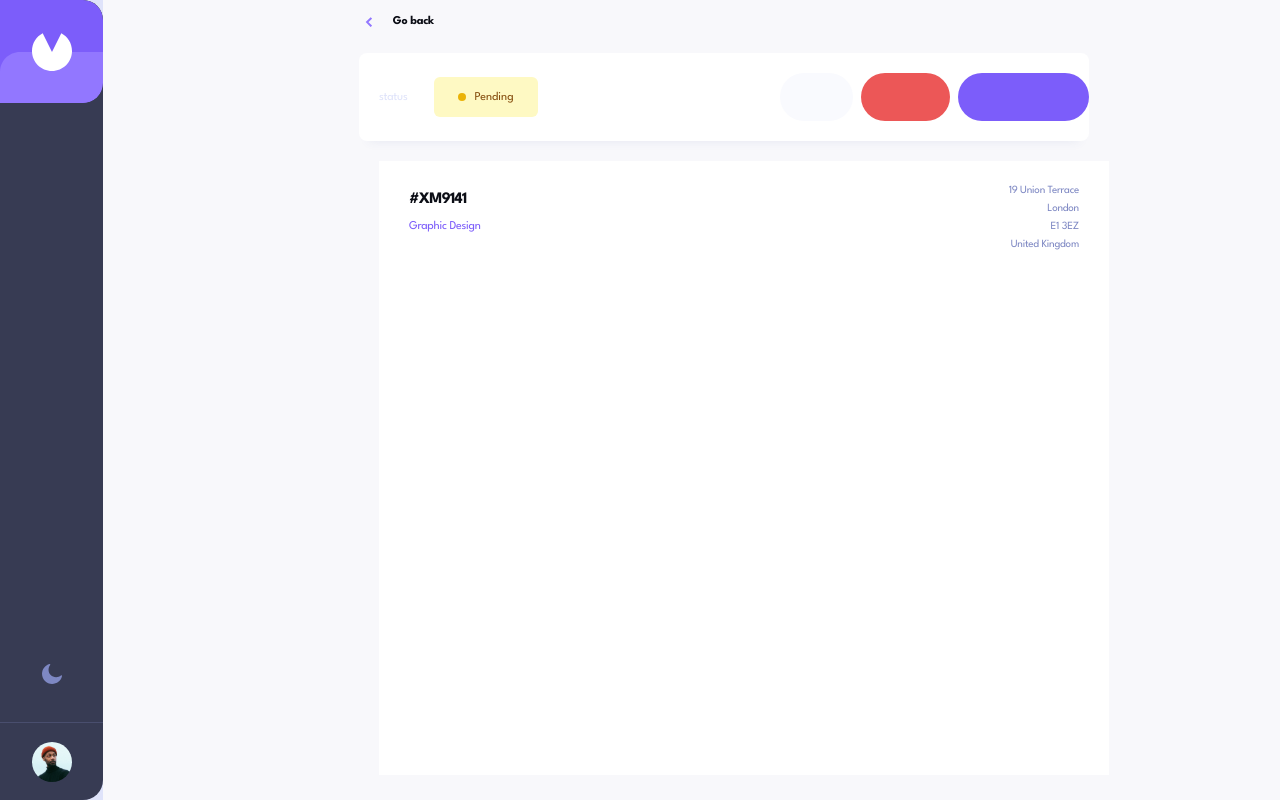
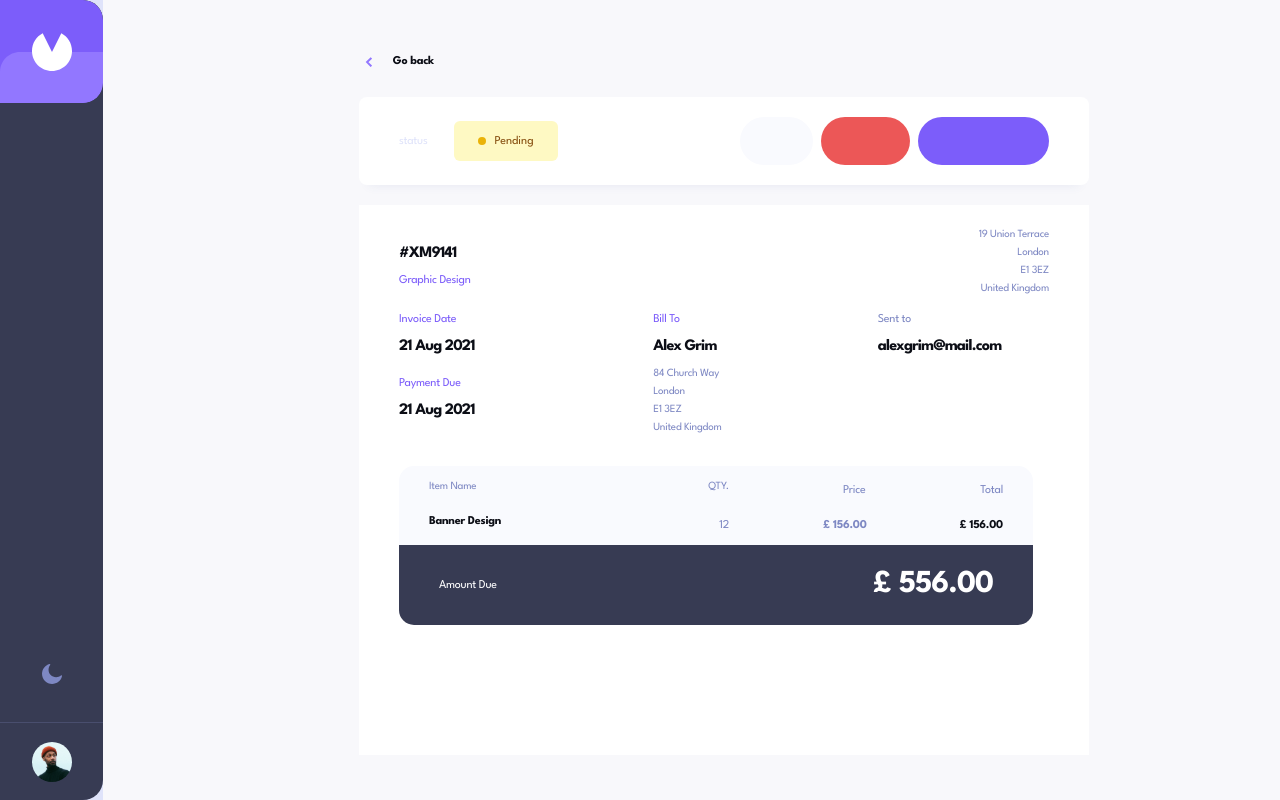
Before and after one commit to Nicocurtis16/FRONTEND-SPECIALIZATION-LABS, an Angular app in the folder Invoice-App/: page / in a window 1280 px wide. Built offline with nearby package versions, Linux system fonts and the light colour scheme.

Commit message:
set the account detail down

```diff
--- a/Invoice-App/src/app/component/view-invoice/view-invoice.component.css
+++ b/Invoice-App/src/app/component/view-invoice/view-invoice.component.css
@@ -4,7 +4,7 @@
   flex-direction: column;
   justify-content: space-between;
   width: 730px;
-  height: 790px;
+  height: 710px;
   background-color: #F8F8FB;
 }
   .viewInvoiceTop{
@@ -21,9 +21,8 @@
   }
   .viewInvoiceDown{
     width: 100%;
-    height: 631px;
+    height: 550px;
     background-color: white;
-    margin: 20px;
   }
   .viewInvoiceBtn{
     width: 81px;
@@ -54,7 +53,7 @@
     display: flex;
     justify-content: space-between;
     align-items: center;
-    margin-left: 20px;
+    margin-left: 40px;
     height: 40px;
     width: 159px;
   }
@@ -63,6 +62,7 @@
     justify-content: space-between;
     height: 48px;
     width: 309px;
+    margin-right: 40px;
   }
   .idLocation{
 
@@ -71,11 +71,86 @@
 
   }
   .id{
-    margin-left: 30px;
+    margin-left: 40px;
+    margin-top: 30px;
+  }
+  .location{
+    margin-right: 40px;
     margin-top: 20px;
   }
-  .location{
+  .midInfo{
+    display: flex;
+    justify-content: space-between;
+    width: 88%;
+    height: auto;
+  }
+  .firstInfo{
+    width: 98px;
+    height: 100%;
+    display: flex;
+    flex-direction: column;
+    justify-content: space-between;
+    margin-left: 40px;
+  }
+  .paymentDue{
+    height: 47px;
+    width: 100%;
+  }
+  .accountDetails{
+    width: 634px;
+    height: auto;
+    background-color: #F9FAFE;
+    margin-left: 40px;
+    margin-top: 30px;
+    border-radius: 15px 15px 0 0;
+    display: flex;
+    justify-content: space-between;
+    align-items: center;
+
+
+  }
+  .accountDetailsLeft{
+    display: flex;
+    flex-direction: column;
+    width: 300px;
+    height: 70%;
+    margin-left: 30px;
+  }
+  .accountDetailsRight{
+    display: flex;
+    flex-direction: column;
+    width: 200px;
+    height: 70%;
     margin-right: 30px;
-    margin-top: 20px;
+  }
+  .accountDetailsDown{
+    display: flex;
+    justify-content: space-between;
+    margin-left: 40px;
+    width: 634px;
+    height: 80px;
+    border-radius: 0 0 15px 15px;
+    background-color: #373B53;
+    align-items: center;
+
+  }
+  .accountPaymentDue{
+    margin-left: 40px;
+  }
+  .accountTotal{
+    margin-right: 40px;
+  }
+  .accountInfo{
+    width: 100%;
+    display: flex;
+    justify-content: space-between;
+  }
+  .accountDetailsTitle{
+    width: 100%;
+    display: flex;
+    justify-content: space-between;
+  }
+  .title{
+    margin-left: 20px;
   }
 }
--- a/Invoice-App/src/app/component/view-invoice/view-invoice.component.html
+++ b/Invoice-App/src/app/component/view-invoice/view-invoice.component.html
@@ -44,6 +44,138 @@
       </div>
 
     </div>
+    <div class="midInfo">
+      <div class="firstInfo">
+        <div class="invoiceDate">
+          <app-text [variant]="'body1'" [text]="'Invoice Date'"></app-text>
+
+          <app-head-line [variant]="'h3'" [text]="'21 Aug 2021'" [color]="'--base-black'"></app-head-line>
+
+        </div>
+        <div class="paymentDue">
+          <app-text [variant]="'body1'" [text]="'Payment Due'"></app-text>
+
+          <app-head-line [variant]="'h3'" [text]="'21 Aug 2021'" [color]="'--base-black'"></app-head-line>
+
+        </div>
+
+      </div>
+      <div class="secInfo">
+        <div class="billTo">
+          <app-text [variant]="'body1'" [text]="'Bill To'"></app-text>
+
+          <app-head-line [variant]="'h3'" [text]="'Alex Grim'" [color]="'--base-black'"></app-head-line>
+          <app-text
+            [variant]="'body2'"
+            [color]="'  --tertiary'"
+            [lines]="['84 Church Way', 'London', 'E1 3EZ', 'United Kingdom']"
+          ></app-text>
+
+        </div>
+      </div>
+      <div class="thirdInfo">
+        <div class="sentTo">
+          <app-text
+            [variant]="'body1'"
+            [color]="'--tertiary'"
+            [text]="'Sent to'"
+            [alignment]="'left'"
+          ></app-text>
+
+          <app-head-line [variant]="'h3'" [text]="'alexgrim@mail.com'" [color]="'--base-black'"></app-head-line>
+
+        </div>
+      </div>
+
+
+    </div>
+    <div class="accountDetails">
+      <div class="accountDetailsLeft">
+        <div class="accountInfo">
+
+          <app-text
+            [variant]="'body2'"
+            [color]="'--tertiary'"
+            [text]="'Item Name'"
+            [alignment]="'left'"
+          ></app-text>
+
+          <app-text
+            [variant]="'body2'"
+            [color]="'--tertiary'"
+            [text]="'QTY.'"
+            [alignment]="'left'"
+          ></app-text>
+
+        </div>
+        <div class="accountInfo">
+
+          <app-head-line
+            [variant]="'h4'"
+            [text]="'Banner Design'"
+            [color]="'--base-black'">
+
+          </app-head-line>
+
+
+          <app-text
+            [variant]="'body1'"
+            [color]="'--tertiary'"
+            [text]="'12'"
+            [alignment]="'left'"
+          ></app-text>
+
+        </div>
+      </div>
+      <div class="accountDetailsRight">
+        <div class="accountDetailsTitle">
+          <app-text
+            [variant]="'body1'"
+            [color]="'--tertiary'"
+            [text]="'Price'"
+            [alignment]="'right'"
+            class="accountPaymentDue"
+          ></app-text>
+          <app-text
+            [variant]="'body1'"
+            [color]="'--tertiary'"
+            [text]="'Total'"
+            [alignment]="'right'"
+            class="accountPaymentDue"
+          ></app-text>
+        </div>
+        <div class="accountDetailsTitle">
+          <app-head-line
+            class="title"
+            [variant]="'h4'"
+            [text]="'£ 156.00'"
+            [color]="'--tertiary'">
+
+          </app-head-line>
+          <app-head-line
+            [variant]="'h4'"
+            [text]="'£ 156.00'"
+            [color]="'--base-black'">
+
+          </app-head-line>
+        </div>
+      </div>
+
+    </div>
+    <div class="accountDetailsDown">
+      <app-text
+        [variant]="'body1'"
+        [color]="'--white'"
+        [text]="'Amount Due'"
+        [alignment]="'left'"
+        class="accountPaymentDue"
+      ></app-text>
+      <app-head-line [variant]="'h1'" [text]="'£ 556.00'" [color]="'--white'" class="accountTotal"></app-head-line>
+
+    </div>
+
+
+
   </div>
 
 </div>
--- a/Invoice-App/src/app/features/text/text.component.html
+++ b/Invoice-App/src/app/features/text/text.component.html
@@ -1,13 +1,18 @@
+<ng-container>
+  <!-- Single text -->
   <p
     [class]="variant"
     [style.color]="'var(' + color + ')'"
+    [style.text-align]="alignment"
     *ngIf="text"
   >
     {{ text }}
   </p>
-<div *ngIf="lines">
-  <ng-container *ngFor="let line of lines">
+
+  <!-- Multi-line text -->
+  <ng-container *ngIf="lines">
     <div
+      *ngFor="let line of lines"
       [class]="variant"
       [style.color]="'var(' + color + ')'"
       [style.text-align]="alignment"
@@ -15,4 +20,4 @@
       {{ line }}
     </div>
   </ng-container>
-</div>
+</ng-container>
--- a/Invoice-App/src/styles.css
+++ b/Invoice-App/src/styles.css
@@ -17,6 +17,7 @@ body{
   --error-color-light: #9277FF;
   --light-BG:#F8F8FB;
   --dark-BG:#141625;
+  --white: #FFFFFF;
 
 }
 /* Define your dark theme styles */
```
Lines whose indentation alone changed are shown as unchanged.
